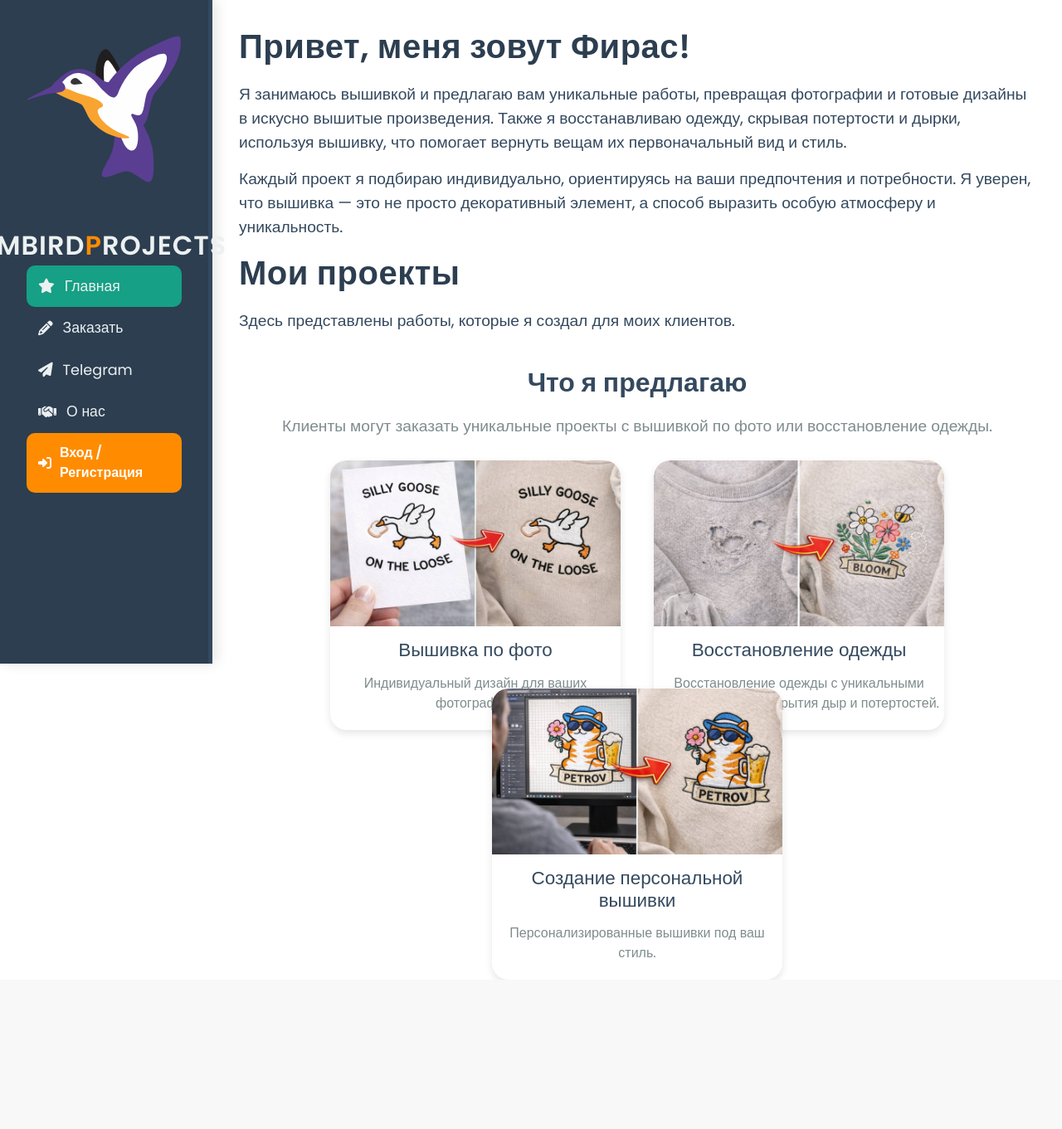
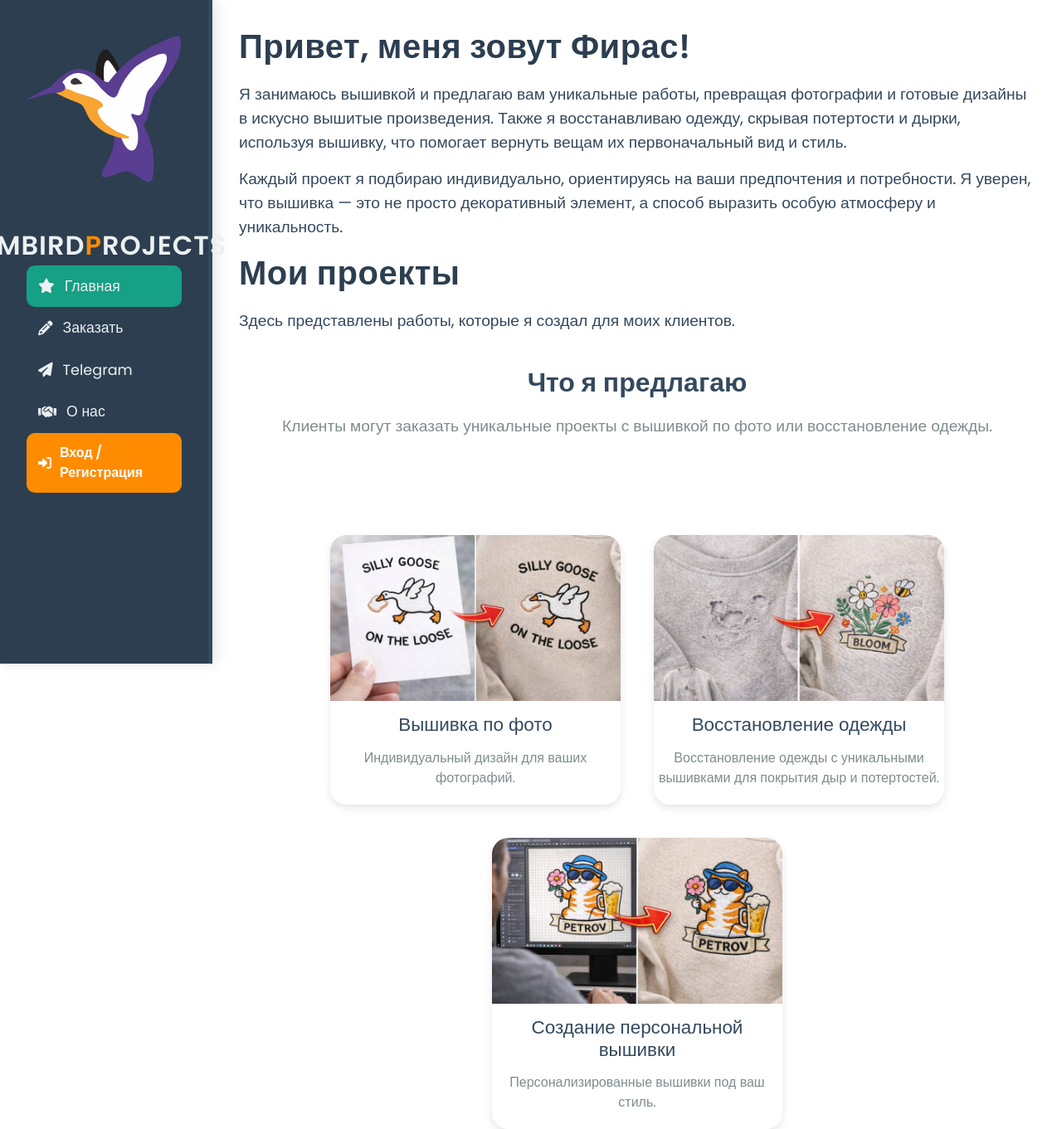
Before and after one commit to Firas15/django_bird, a Django app: page / in a window 1280 px wide. Shown: the whole page at 83% size. Before the commit the page ends 1154 px from the top, so only its background shows below. Run offline with Django 5.2, Linux system fonts and the light colour scheme; data comes from the database, SQL or seed files in the repository; some libraries are stand-ins or nearby versions.

Commit message:
Модальное окно2

```diff
--- a/main/templates/base.html
+++ b/main/templates/base.html
@@ -101,10 +101,6 @@
             <div class="modal-body" id="modal-izdelia">
 
             </div>
-            <div class="modal-footer">
-                <button type="button" class="btn btn-secondary" data-bs-dismiss="modal">Close</button>
-                <button type="button" class="btn btn-primary">Save changes</button>
-            </div>
         </div>
     </div>
 </div>
--- a/static/main/css/main.css
+++ b/static/main/css/main.css
@@ -142,7 +142,7 @@ p  { font-size: 1.2rem; color: #34495e; }
     text-align: center;
     transition: transform 0.5s ease, opacity 0.5s ease;
     opacity: 1 !important;
-    margin-top: -90px;
+    margin-top: 0px;
 }
 .service-card img { width: 100%; height: 200px; object-fit: cover; transition: transform 0.3s ease; }
 .service-card:hover { transform: translateY(50px); box-shadow: 0px 8px 15px rgba(0,0,0,0.15); }
```
